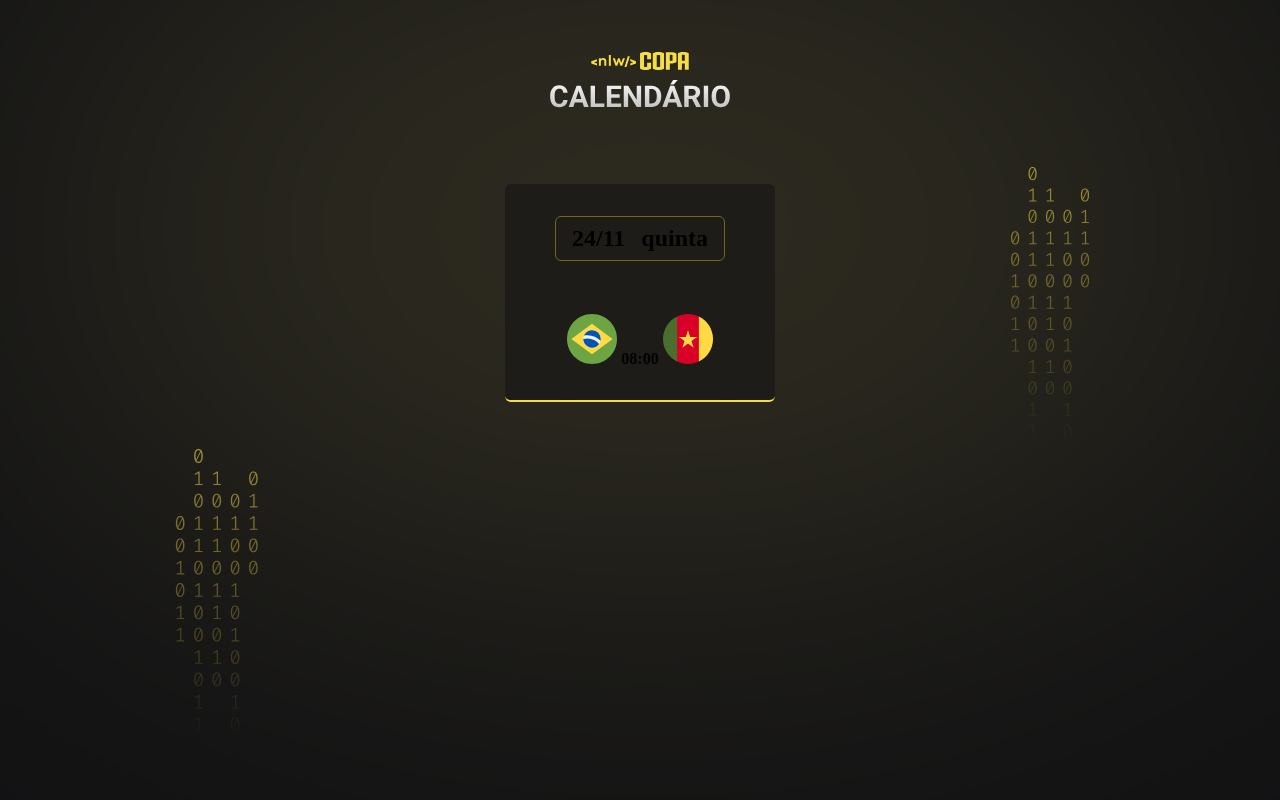
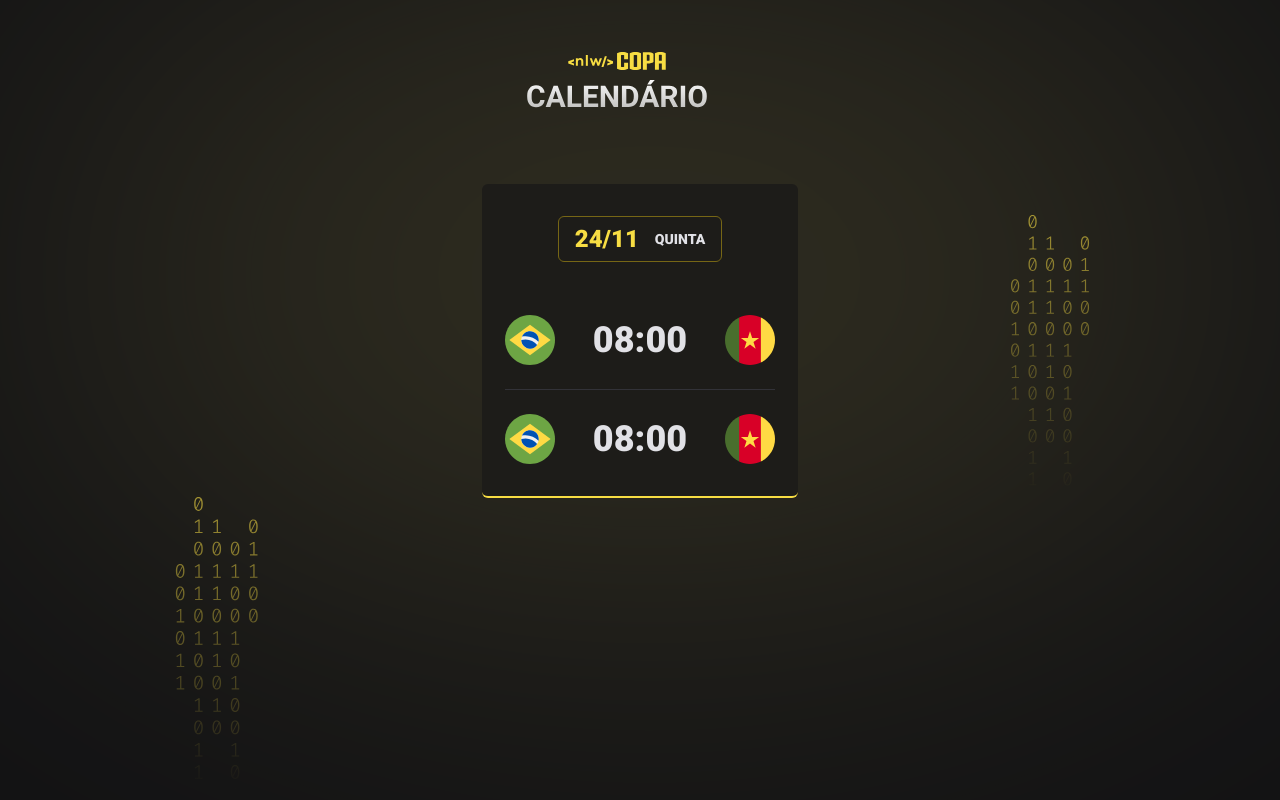
Before and after one commit to willianglitch/NLW, a plain HTML site: page index.html in a window 1280 px wide. Drawn offline with Linux system fonts and the light colour scheme.

Commit message:
update css /class 02

```diff
--- a/index.html
+++ b/index.html
@@ -2,11 +2,14 @@
 <html lang="pt-br">
 <head>
     <meta charset="UTF-8">
+    <link rel="preconnect" href="https://fonts.googleapis.com">
+    <link rel="preconnect" href="https://fonts.gstatic.com" crossorigin>
     <meta http-equiv="X-UA-Compatible" content="IE=edge">
     <meta name="viewport" content="width=device-width, initial-scale=1.0">
     <title>NLW - COPA/Calendário de jogos/</title>
     <link rel="stylesheet" href="./reset.css">
     <link rel="stylesheet" href="./style.css">
+    <link href="https://fonts.googleapis.com/css2?family=Roboto:wght@400;500;900&display=swap" rel="stylesheet">
 </head>
 <body>
     <div id="app">
@@ -15,18 +18,22 @@
 
         </header>
 
-        <main class="card">
-            <div class="cads">
+        <main class="cards">
+            <div class="card">
                 <h2>24/11 <span>quinta</span></h2>
-            </div>
-
                 <ul>
                     <li>
                         <img src="./assets/icon-brazil.svg" alt="">
                         <strong>08:00</strong>
                         <img src="./assets/icon-cameroon.svg" alt="">
                     </li>
+                    <li>
+                        <img src="./assets/icon-brazil.svg" alt="">
+                        <strong>08:00</strong>
+                        <img src="./assets/icon-cameroon.svg" alt="">
+                    </li>
                 </ul>
+            </div>
         </main>
     </div>
 </body>
--- a/reset.css
+++ b/reset.css
@@ -11,6 +11,9 @@ body{
   background-repeat: no-repeat;
   background-size: cover;
 }
+body *{
+  font-family: 'Roboto', sans-serif;
+}
 ul{
   list-style: none;
 }
--- a/style.css
+++ b/style.css
@@ -5,22 +5,53 @@
 header{
   margin-bottom: 64px;
 }
-.card{
-  /* border: solid 1px paleturquoise; */
+.cards{
   padding: 32px 23px;
   text-align: center;
   background: #1D1C19;
   border-bottom: 2px solid #F7DD43;
   border-radius: 6px;
 }
-.card .cads h2{
+.cards .card h2{
   display: flex;
   gap: 16px;
   justify-content: center;
+  align-items: center;
   width: fit-content;
-  margin: auto;
+  margin-inline: auto;
   margin-bottom: 53px;
   padding: 8px 16px;
   border: 1px solid #766615;
   border-radius: 6px;
+  color: #F7DD43;
+  font-size: 24px;
+  font-weight: bold;
 }
+.cards .card h2 span{
+  color: #E1E1E6;
+  font-size: 14px;
+  font-weight: bold;
+  display: flex;
+  text-transform: uppercase;
+}
+.card ul {
+  display: flex;
+  flex-direction: column;
+  gap: 24px;
+  width: 270px;
+}
+.card ul li{
+  display: flex;
+  align-items: center;
+  justify-content: space-between;
+}
+.card ul li + li{
+  padding-top: 24px;
+  border-top: 1px solid #323238;
+}
+.card ul li strong{
+  font-size: 36px;
+  font-weight: 900;
+  line-height: 125%;
+  color: #E1E1E6;
+}
```
Lines whose indentation alone changed are shown as unchanged.
